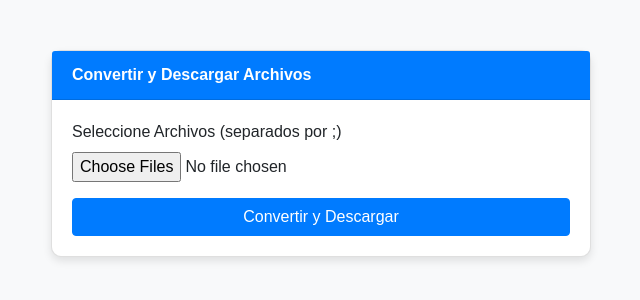
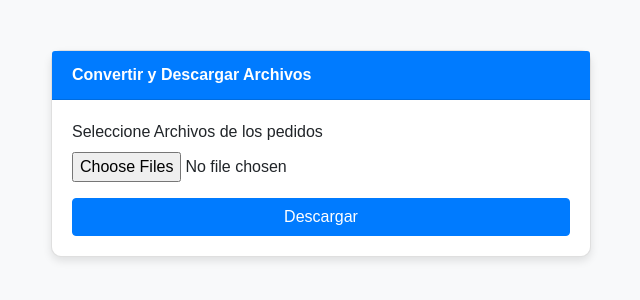
Before and after one commit to jeremontoya155/ConversorIntegra, a Flask app: page / in a window 1280 px wide. Shown: the top 300 px of the page, without its empty margins (319-959 px from the left). Run offline with Flask 3, Linux system fonts and the light colour scheme; some libraries are stand-ins or nearby versions.

Commit message:
Cambios Actuales

```diff
--- a/templates/index.html
+++ b/templates/index.html
@@ -56,10 +56,10 @@
                     <div class="card-body">
                         <form action="/" method="post" enctype="multipart/form-data">
                             <div class="form-group">
-                                <label for="file">Seleccione Archivos (separados por ;)</label>
+                                <label for="file">Seleccione Archivos de los pedidos</label>
                                 <input type="file" class="form-control-file" name="file" id="file" multiple>
                             </div>
-                            <button type="submit" class="btn btn-primary btn-block">Convertir y Descargar</button>
+                            <button type="submit" class="btn btn-primary btn-block">Descargar</button>
                         </form>
                     </div>
                     {% if download_link %}
```
